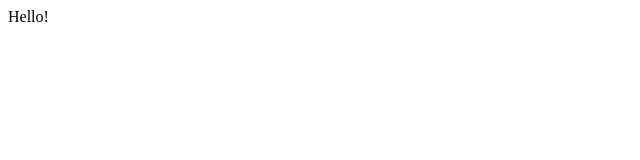
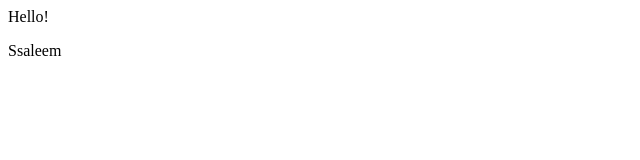
Before and after one commit to muhammadawais8091/app, a plain HTML site: page index.html in a window 1280 px wide. Shown: the full height of the page, 0-640 px from the left. Drawn offline with Linux system fonts and the light colour scheme.

Commit message:
add content for index.html

```diff
--- a/index.html
+++ b/index.html
@@ -5,6 +5,7 @@
 
 <body>
 	<p>Hello!</p>
+	<p>Ssaleem</p>
 </body>
 
 </html>
```
